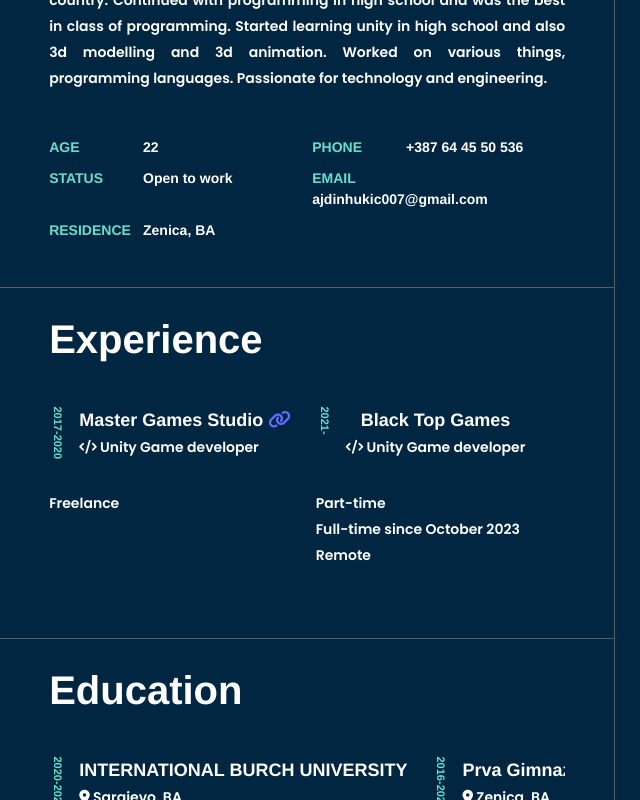
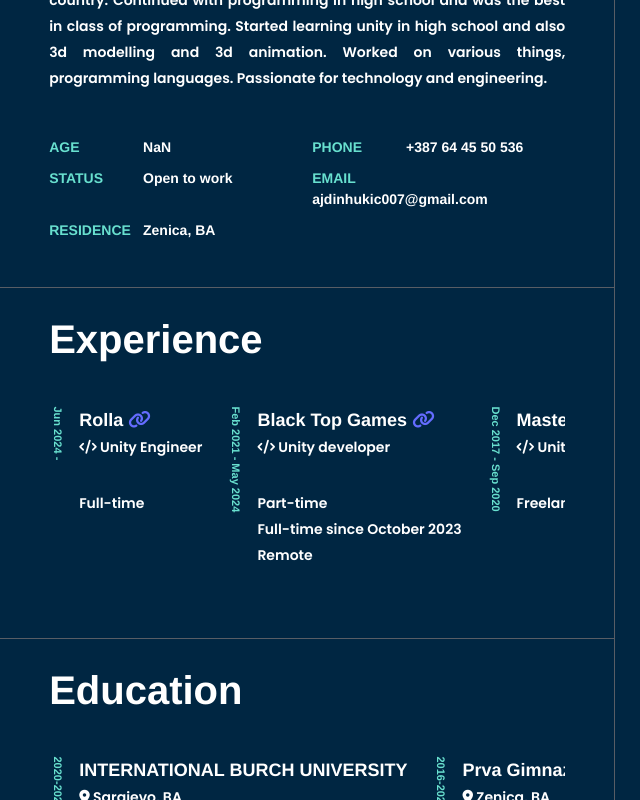
Before and after one commit to AjdiNNN/biography, a Vue app: page / in a window 1280 px wide. Shown: the part 1140-1940 px from the top of the page, without its empty margins (640-1280 px from the left). Built offline with nearby package versions, Linux system fonts and the light colour scheme; what @meforma/vue-toaster, vue-ellipse-progress would draw is missing.

Commit message:
Added dynamic birthday and updated experience

```diff
--- a/src/App.vue
+++ b/src/App.vue
@@ -55,7 +55,7 @@
                     Worked on various things, programming languages. Passionate for technology and engineering.
                 </p>
                   <ul class="grid">
-                      <li><strong>AGE</strong> 22</li>
+                      <li><strong>AGE</strong> {{ age }}</li>
                       <li><strong>PHONE</strong> +387 64 45 50 536</li>
                       <li><strong>STATUS</strong> Open to work</li>
                       <li><strong>EMAIL</strong> ajdinhukic007@gmail.com</li>
@@ -68,15 +68,18 @@
                   Experience
                 </h1>
                 <div class="slider">
+
                   <div class="item">
-                    <div class="date">2017-2020</div>
-                    <div class="item-name">Master Games Studio <a href="https://themastergames.com/"><i class="fa-solid fa-link"></i></a><p><i class="fa-solid fa-code"></i> Unity Game developer </p></div>
-                    <p>Freelance</p>
+                    <div class="date">Jun 2024 - </div>
+                    <div class="item-name">Rolla <a href="https://www.rolla.app/">  <i class="fa-solid fa-link"></i></a><p><i class="fa-solid fa-code"></i> Unity Engineer </p><p>Full-time </p>  </div>
                   </div>
                   <div class="item">
-                    <div class="date">2021-</div>
-                    <div class="item-name">Black Top Games  <p><i class="fa-solid fa-code"></i> Unity Game developer </p></div>
-                    <p>Part-time <br> Full-time since October 2023 <br>Remote</p>
+                    <div class="date">Feb 2021 - May 2024</div>
+                    <div class="item-name">Black Top Games <a href="https://themastergames.com/">  <i class="fa-solid fa-link"></i></a><p><i class="fa-solid fa-code"></i> Unity developer </p><p>Part-time <br> Full-time since October 2023 <br>Remote</p>  </div>
+                  </div>
+                  <div class="item">
+                    <div class="date">Dec 2017 - Sep 2020</div>
+                    <div class="item-name">Master Games Studio <a href="https://themastergames.com/">  <i class="fa-solid fa-link"></i></a><p><i class="fa-solid fa-code"></i> Unity developer </p> <p>Freelance</p> </div>
                   </div>
                 </div>
             </div>
@@ -397,7 +400,7 @@
 </template>
 
 <script>
-import Navigation from './components/Navigation.vue'
+import Navigation from './components/Navigation.vue';
 import 'steamwidgets';
 import 'steamwidgets/steam_app';
 import emailjs from '@emailjs/browser';
@@ -407,13 +410,25 @@ export default {
   components: {
     Navigation,
   },
-  data: function () {
+  data() {
     return {
+      birthDate: import.meta.env.VITE_BIRTH_DATE, // Fetch birth date from .env
+      age: 0, // Initialize age
       steam: true,
       sketchfab: false,
     };
   },
   methods: {
+    calculateAge() {
+      const birthDate = new Date(this.birthDate);
+      const today = new Date();
+      let age = today.getFullYear() - birthDate.getFullYear();
+      const monthDiff = today.getMonth() - birthDate.getMonth();
+      if (monthDiff < 0 || (monthDiff === 0 && today.getDate() < birthDate.getDate())) {
+        age--;
+      }
+      this.age = age;
+    },
     toggleSketchFab() {
       this.steam = false;
       this.sketchfab = true;
@@ -421,19 +436,30 @@ export default {
     toggleSteam() {
       this.sketchfab = false;
       this.steam = true;
-	  },
+    },
     sendEmail() {
-      emailjs.sendForm(import.meta.env.VITE_SERVICE, import.meta.env.VITE_TEMPLATE, this.$refs.form, import.meta.env.VITE_PUBLIC_API)
-        .then((result) => {
-            this.$toast.success(`Message send`);
-        }, (error) => {
+      emailjs
+        .sendForm(
+          import.meta.env.VITE_SERVICE,
+          import.meta.env.VITE_TEMPLATE,
+          this.$refs.form,
+          import.meta.env.VITE_PUBLIC_API
+        )
+        .then(
+          (result) => {
+            this.$toast.success(`Message sent`);
+          },
+          (error) => {
             this.$toast.error(error.text);
-        });
-    }
+          }
+        );
+    },
   },
-}
+  mounted() {
+    this.calculateAge(); // Calculate age on component mount
+  },
+};
 </script>
-
 <style>
 @import url('https://fonts.googleapis.com/css2?family=Poppins:wght@600;900&display=swap');
 .left-div .group {
@@ -606,6 +632,7 @@ span
   transform: rotate(90deg);
 }
 .item-name{
+  text-align: left;
   margin: 0 0 30px 30px;
   font-size: 18px;
   color: #FFF;
```
